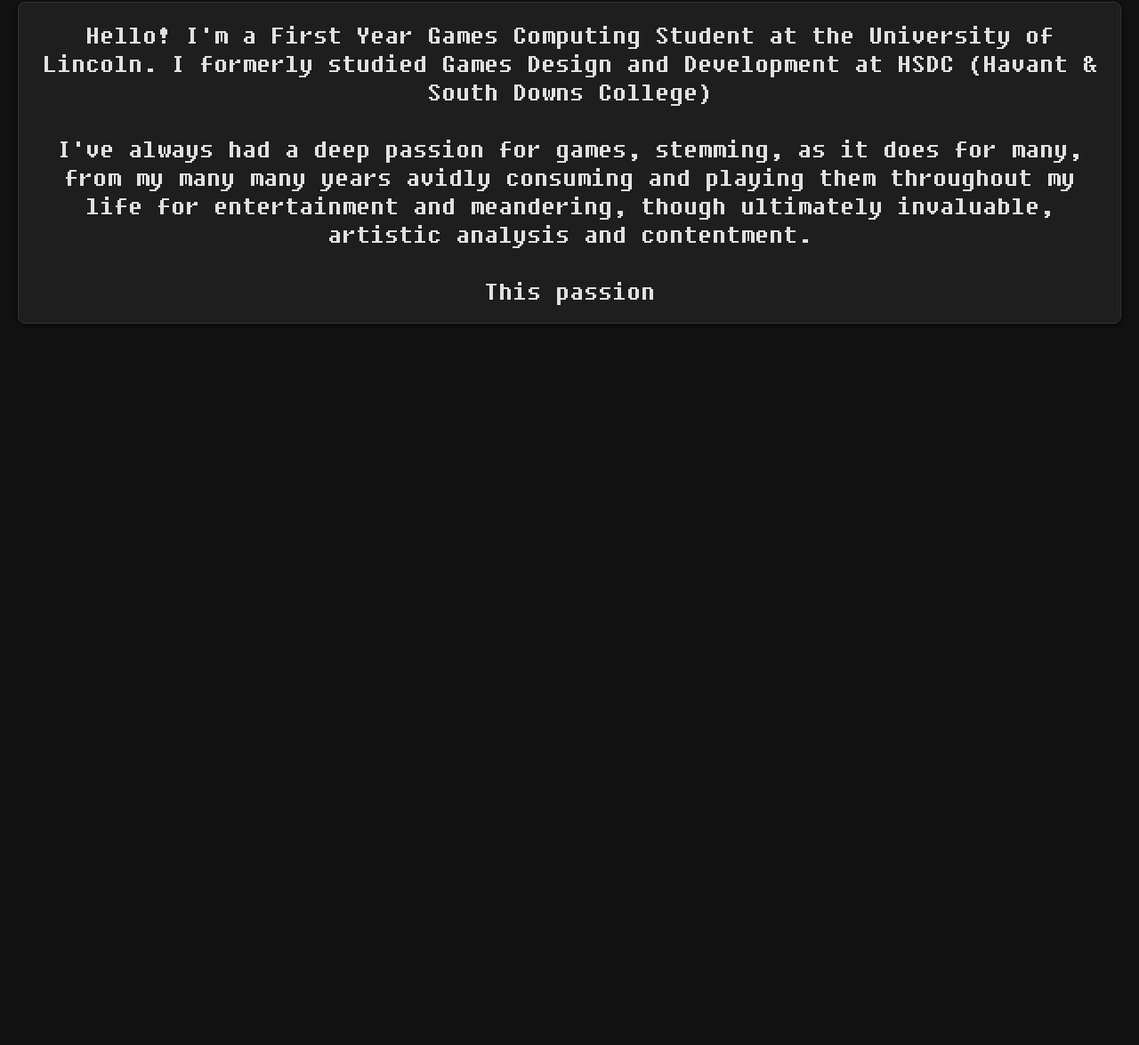
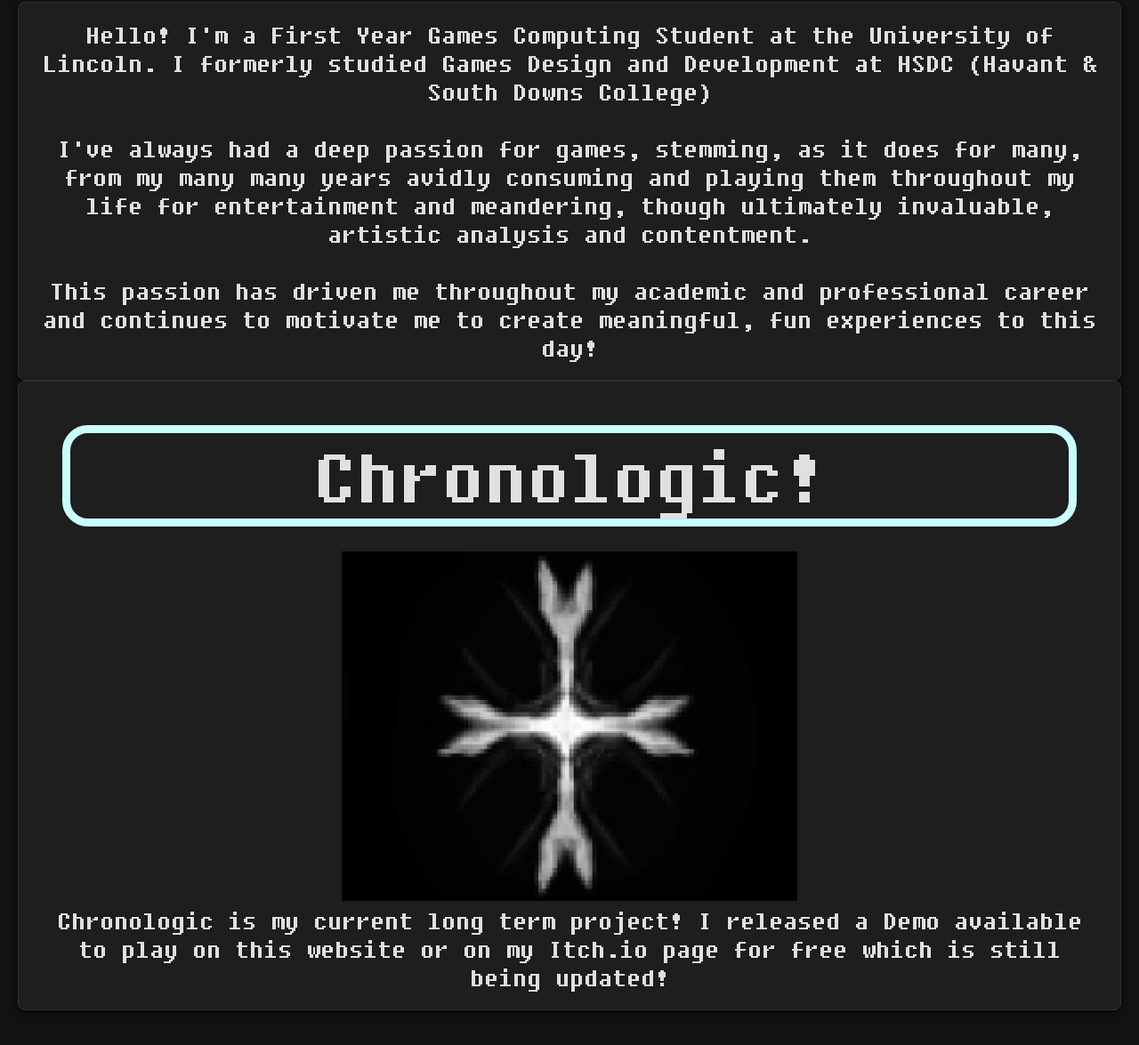
Before and after one commit to TM1066/Game-Portfolio, a plain HTML site: page index.html in a window 1280 px wide. Shown: the part 407-1582 px from the top of the page at 89% size. Before the commit the page ends 823 px from the top, so only its background shows below. Drawn offline with Linux system fonts and the light colour scheme.

Commit message:
Fixed Game Thumbnails & Hero

```diff
--- a/CSS/style.css
+++ b/CSS/style.css
@@ -50,10 +50,21 @@ h3 {
 img {
     max-width: 512px;
     max-height: 512pxo;
-    width: auto;
+    width: 512px;
     height: auto;
 }
 .introduction {
+    font-size: 2rem;
+    text-align: center;
+    border: 1px solid #333;
+    padding: 20px;
+    border-radius: 8px;
+    background-color: #1e1e1e;
+    box-shadow: 0 2px 6px rgba(0, 0, 0, 0.7);
+}
+.hero {
+    display: flex;
+    flex-direction: column;
     font-size: 2rem;
     text-align: center;
     border: 1px solid #333;
--- a/index.html
+++ b/index.html
@@ -22,7 +22,15 @@
     I've always had a deep passion for games, stemming, as it does for many,
     from my many many years avidly consuming and playing them throughout my life for entertainment and meandering, though ultimately invaluable, artistic analysis and contentment.
     <br></br>
-    This passion
+    This passion has driven me throughout my academic and professional career and continues to motivate me to create meaningful, fun experiences to this day!
+  </div>
+  <!-- replace with whatever's the newest game you're working on!! - Currently Chronologic-->
+  <div class="hero">
+    <h2>Chronologic!</h2>
+    <a href="Pages\Games\Chronologic.html"><img src="Imgs\Thumbnails\Thumbnail - Minimalist.jpg"></a>
+    Chronologic is my current long term project! I released a Demo available to play on this website or on my Itch.io page for free which is still being updated!
+
+
   </div>
 
   <br></br>
```
Also changed, not shown: Pages/Games.html (+0 -7 lines).
